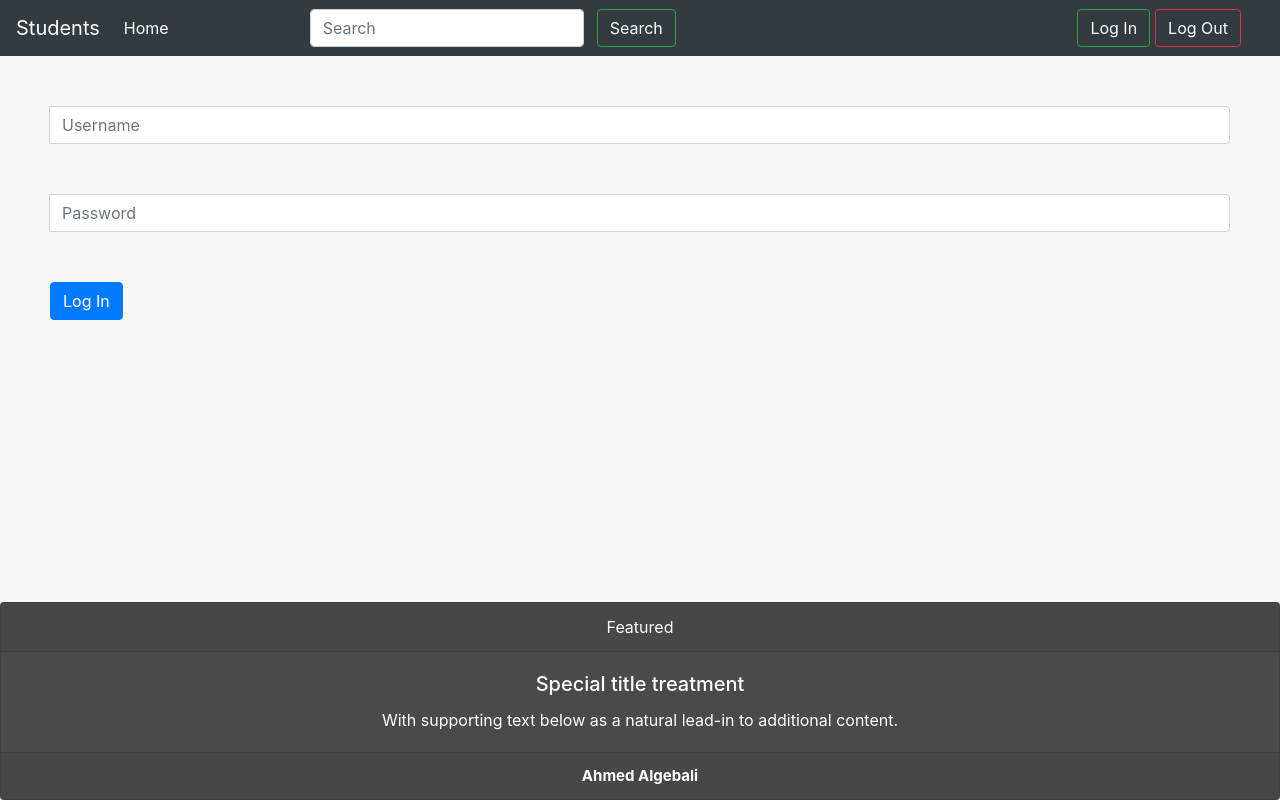
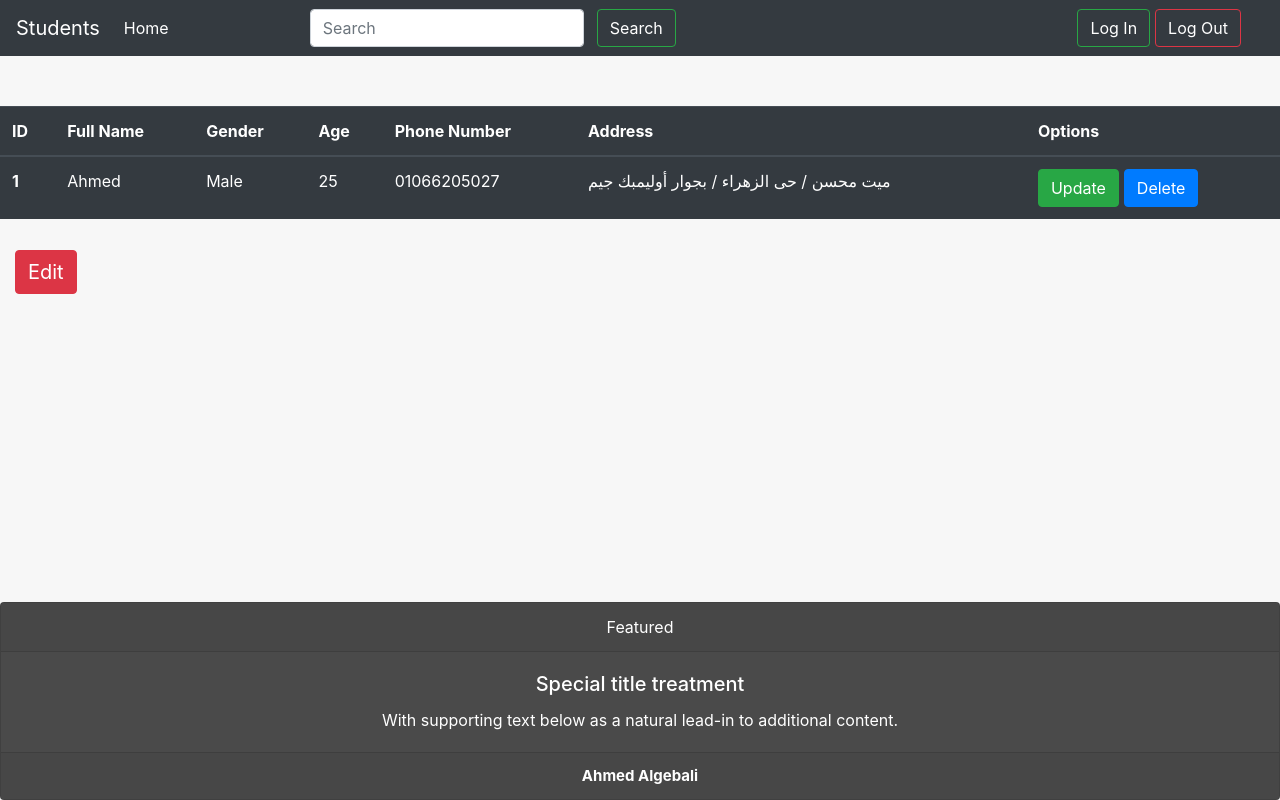
Before and after one commit to ahmdalgebali/Fullstack-Angular-SpringBoot-StudentSystemApi, an Angular app in the folder front-End/: page /students in a window 1280 px wide. Before the commit this address led to /. Built offline with nearby package versions, Linux system fonts and the light colour scheme.

Commit message:
Handel Routes & routerlink closes #17

```diff
--- a/front-End/src/app/app.component.html
+++ b/front-End/src/app/app.component.html
@@ -1,3 +1,3 @@
 <app-header></app-header>
+<router-outlet></router-outlet>
 <app-fotter></app-fotter>
-<app-register></app-register>
--- a/front-End/src/app/components/header/header.component.html
+++ b/front-End/src/app/components/header/header.component.html
@@ -7,7 +7,7 @@
     <div class="collapse navbar-collapse" id="navbarSupportedContent">
       <ul class="navbar-nav mr-auto">
         <li class="nav-item active">
-          <a class="nav-link" href="#">Home <span class="sr-only">(current)</span></a>
+          <a class="nav-link" routerLink="students">Home <span class="sr-only">(current)</span></a>
         </li>
       </ul>
       <form class="form-inline my-2 my-lg-0">
@@ -15,7 +15,7 @@
         <button class="btn btn-outline-success my-2 my-sm-0" type="submit">Search</button>
       </form>
       <div class="control">
-        <button class="btn btn-outline-success my-2my-sa-8"type="submit">Log In</button>
+        <button class="btn btn-outline-success my-2my-sa-8" routerLink="register" type="submit">Log In</button>
         <button class="btn btn-outline-danger ay-2my-sa-8"type="submit">Log Out</button>
       </div>
     </div>
--- a/front-End/src/app/components/students/students.component.html
+++ b/front-End/src/app/components/students/students.component.html
@@ -19,7 +19,7 @@
         <td>01066205027</td>
         <td>ميت محسن / حى الزهراء / بجوار أوليمبك جيم</td>
         <td>
-            <button class="btn btn-success">Update</button>
+            <button class="btn btn-success" routerLink="/options" >Update</button>
             <button class="btn btn-primary">Delete</button>
         </td>
       </tr>
```
Also changed, not shown: front-End/src/app/app.module.ts (+10 -0 lines).
